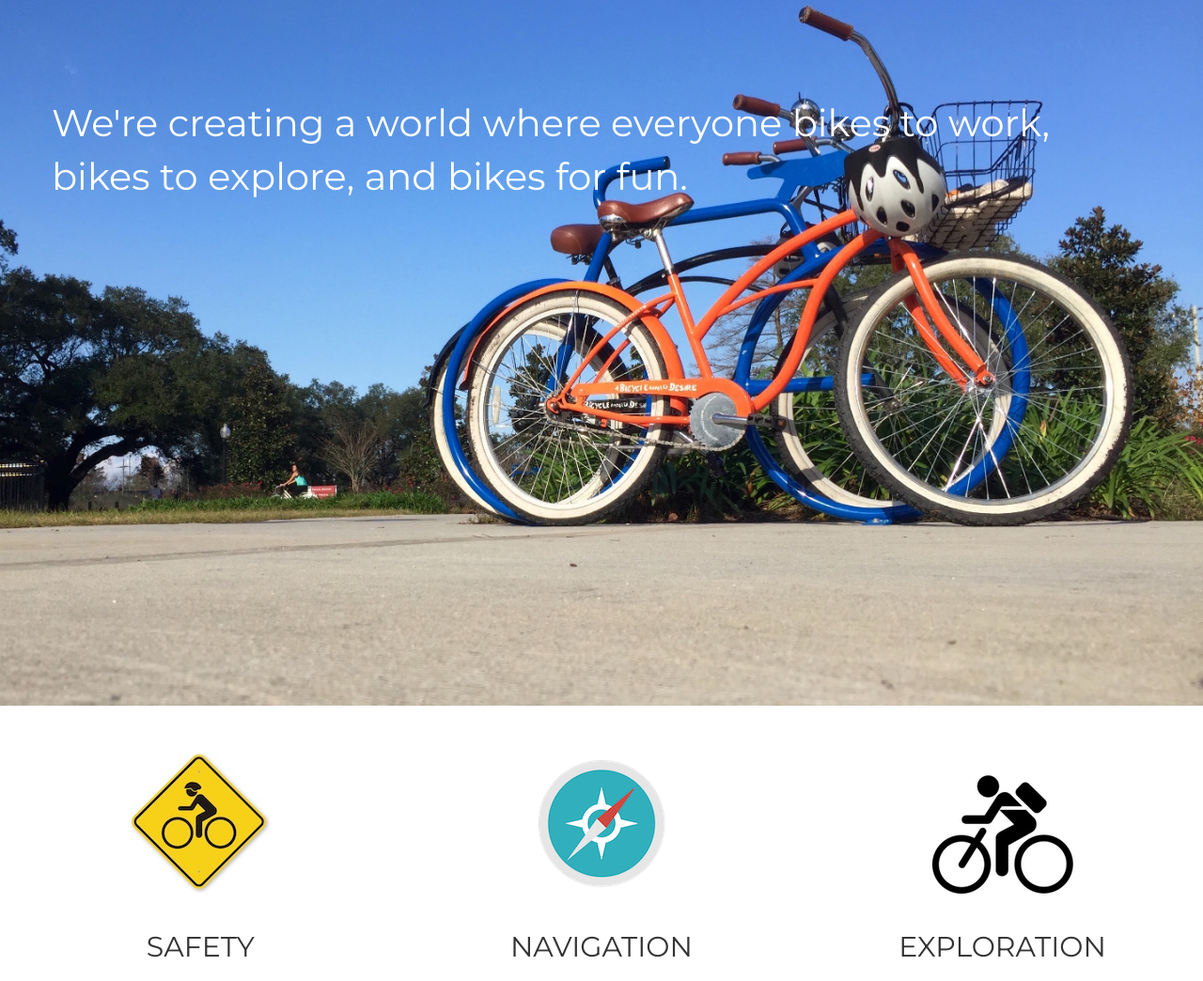
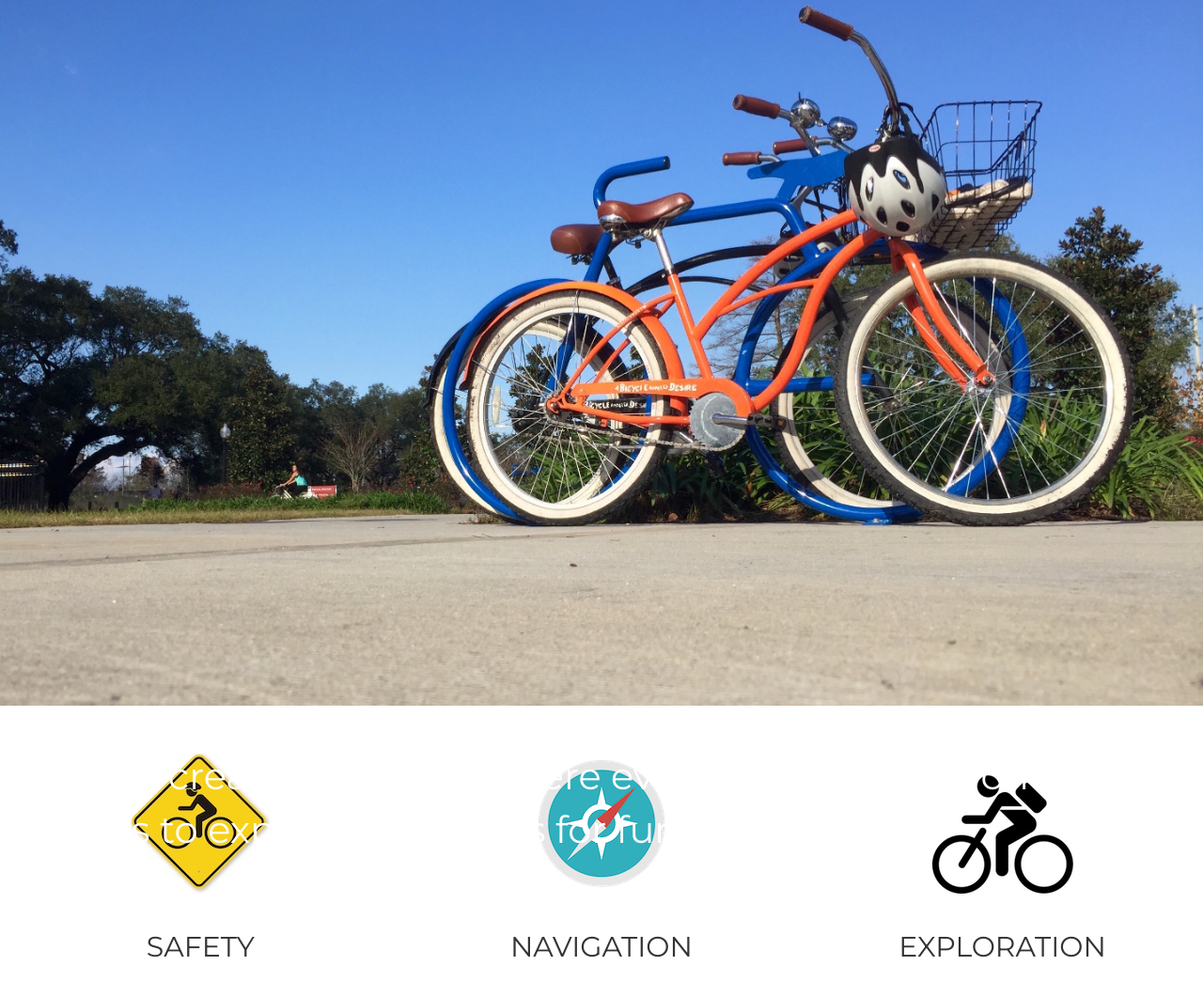
Before and after one commit to johnnyplaydrums/cyqlo, a Django app: page /about in a window 1280 px wide. Shown: the part 51-1095 px from the top of the page at 94% size. Run offline with Django 3.2, Linux system fonts and the light colour scheme; some libraries are stand-ins or nearby versions.

Commit message:
about-page-css-changes

```diff
--- a/main/static/stylesheets/main.css
+++ b/main/static/stylesheets/main.css
@@ -25,6 +25,12 @@ body {
 
 .content-margin-top {
   margin-top: 9%;
+  position: relative;
+  bottom: 0;
+}
+
+.about-content {
+  margin-top: 70%;
   position: relative;
   bottom: 0;
 }
--- a/main/templates/about.html
+++ b/main/templates/about.html
@@ -2,7 +2,7 @@
 
 <div id="about-banner">
   <div class="container" align="center">
-    <div class="row content-margin-top">
+    <div class="row about-content">
       <p align="left" class="text-style">
         We're creating a world where everyone bikes to work, bikes to explore, and bikes for fun.
         <!-- WE'RE CREATING A WORLD WHERE EVERYONE BIKES TO WORK, BIKES TO EXPLORE, AND BIKES FOR FUN. -->
```
